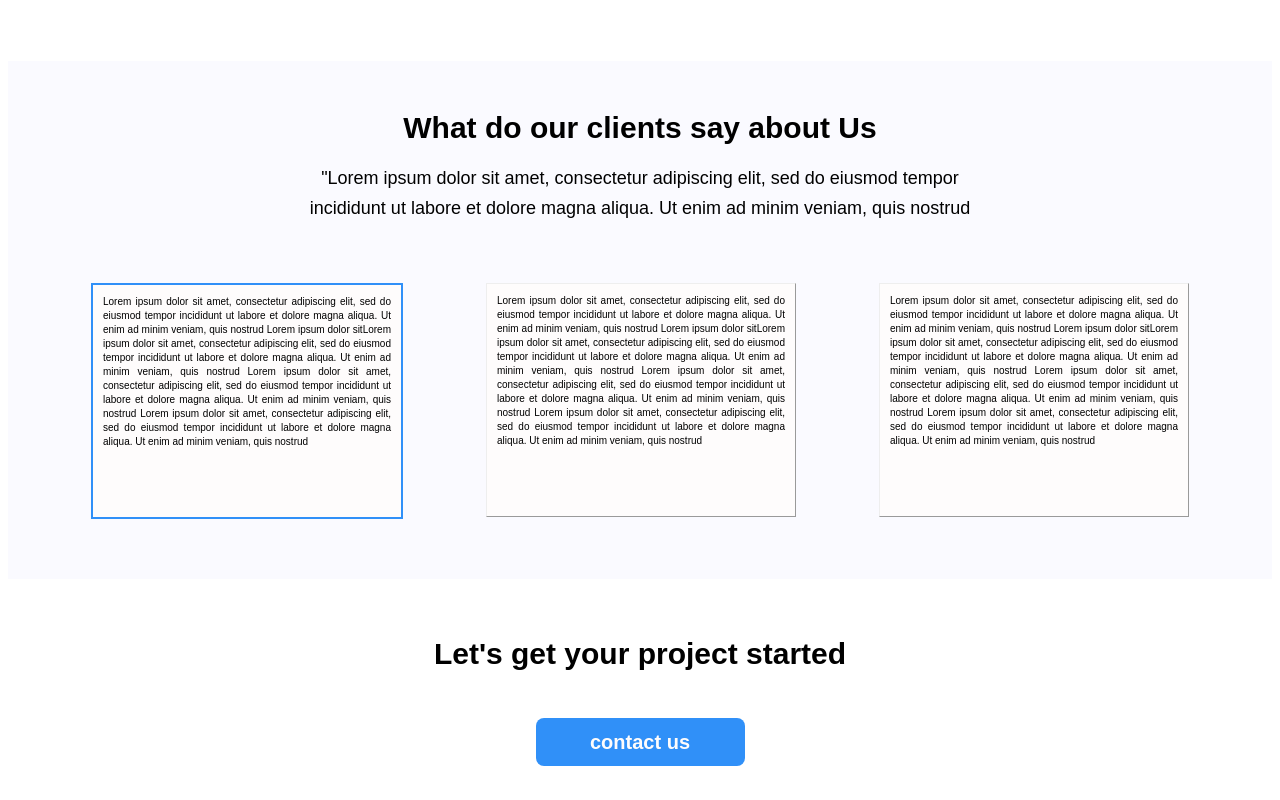
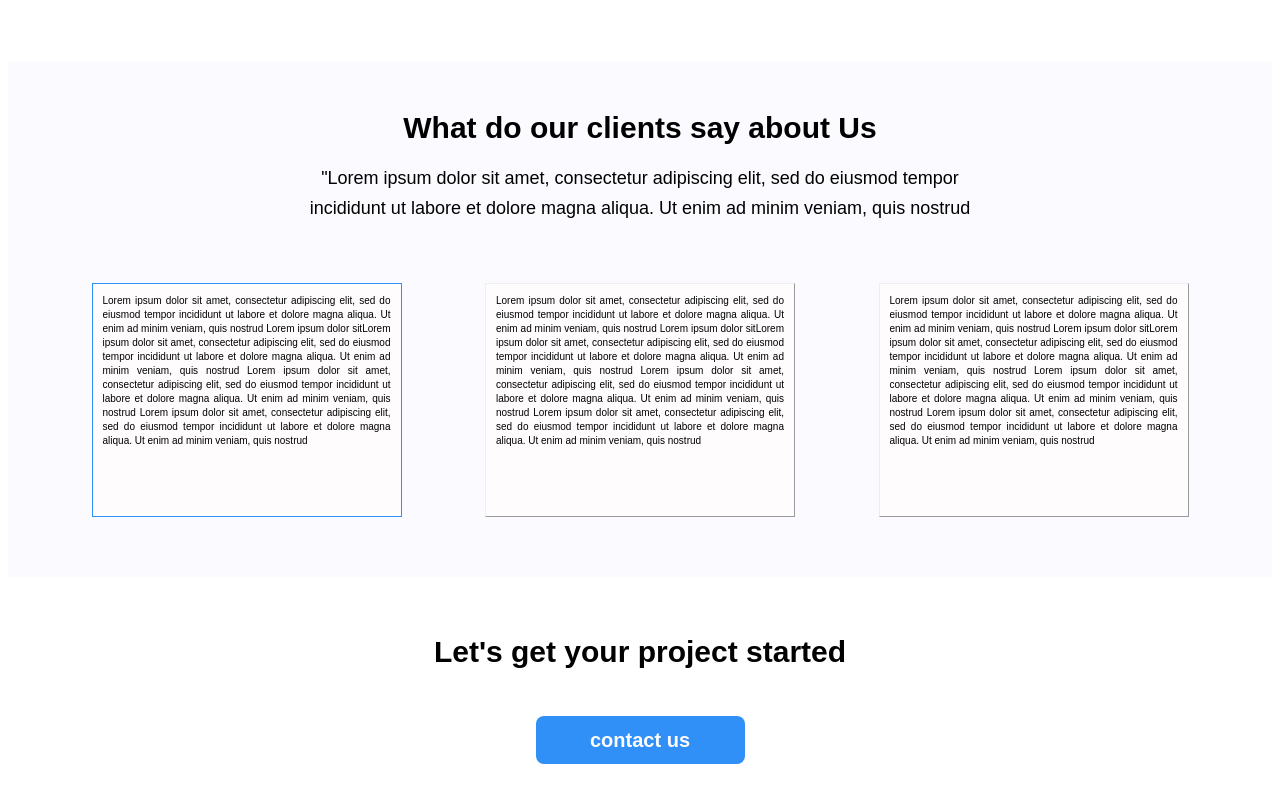
Before and after one commit to fouhad-hub/novasphere, a plain HTML site: page index.html in a window 1280 px wide. In both pictures the pointer is over the element 246 px from the left and 4818 px from the top of the page. Shown: the part 4418-5218 px from the top of the page. Drawn offline with Linux system fonts and the light colour scheme.

Commit message:
new change

```diff
--- a/style/style.css
+++ b/style/style.css
@@ -355,7 +355,7 @@ padding: 10px;
 background-color:#FEFCFC;
 }
 .p-h6:hover{
-    border: 2px solid #3090F8;
+    border: 1px solid #3090F8;
     transition-duration: 500ms;
 }
 .border{
```
